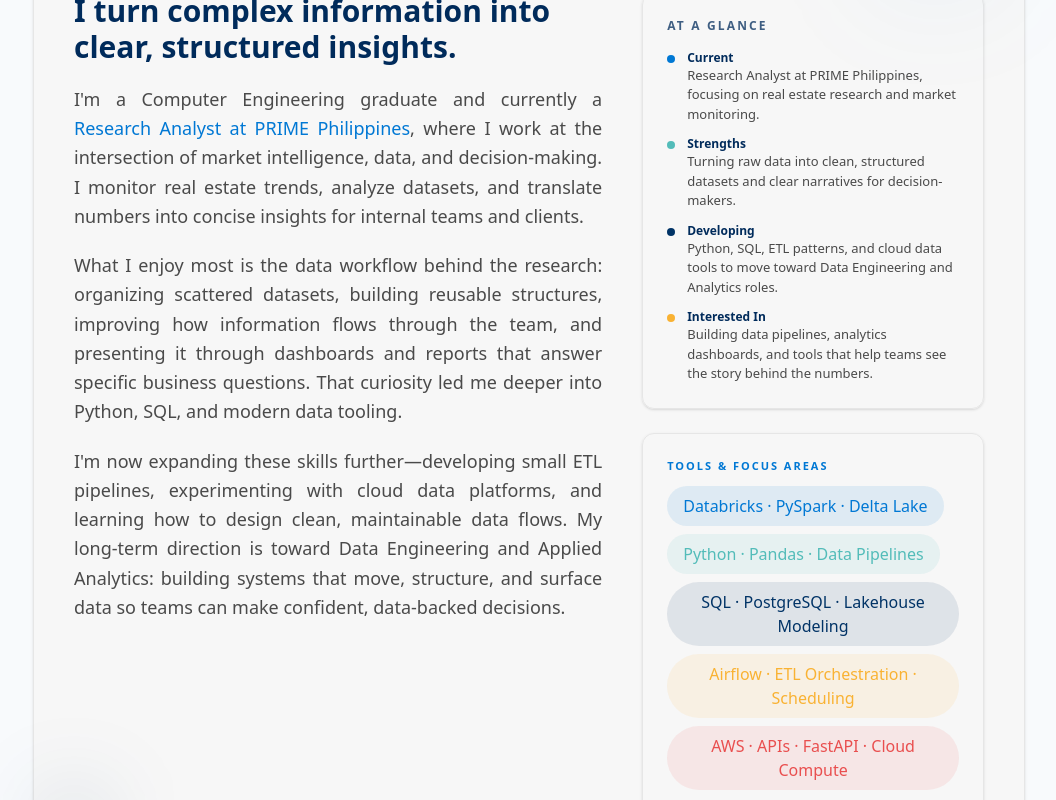
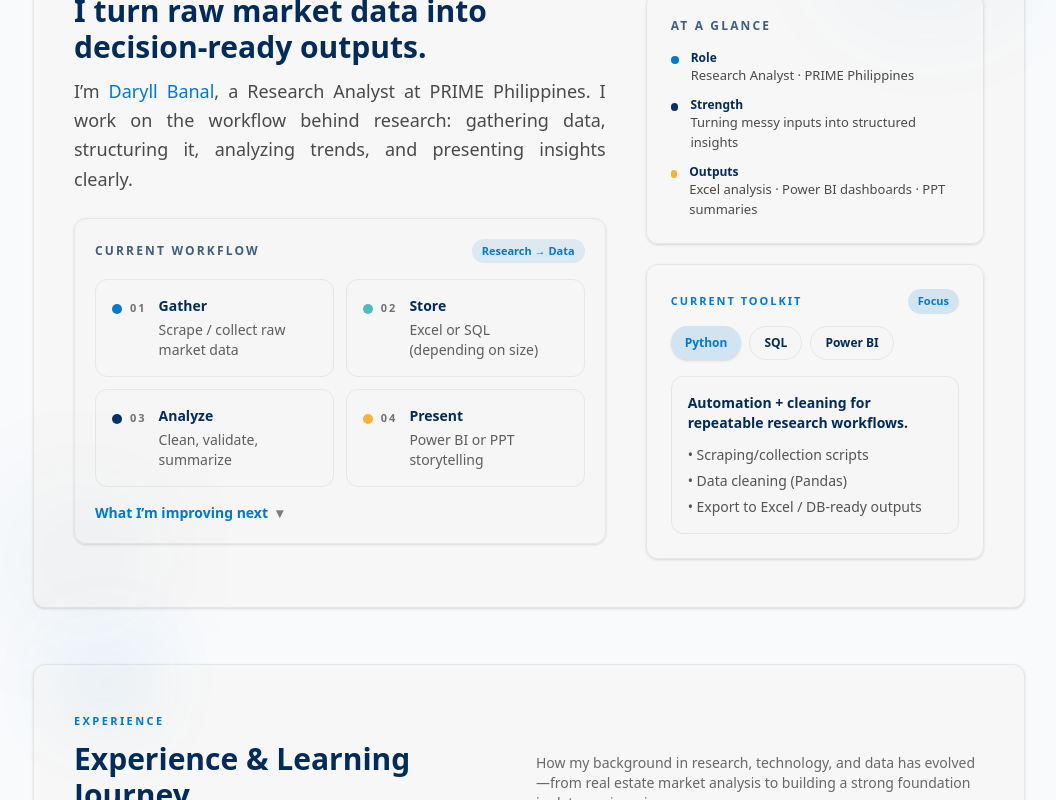
Before and after one commit to DaryllBanal1030/daryll-personal-website, a Next.js app: page / in a window 1280 px wide. Shown: the part 800-1600 px from the top of the page, without its empty margins (111-1167 px from the left). Built offline with nearby package versions, Linux system fonts and the light colour scheme.

Commit message:
refactor: redesign About section with workflow and toolkit tabs

```diff
--- a/components/sections/AboutSection.tsx
+++ b/components/sections/AboutSection.tsx
@@ -1,186 +1,215 @@
-import Section from "@/components/section";
+"use client";
 
-const focus = [
+import { useState } from "react";
+
+type ToolKey = "python" | "sql" | "powerbi";
+
+const TOOL: Record<
+  ToolKey,
   {
-    title: "Real estate research → data",
-    desc: "Turning market research into data pipelines, dashboards, and decision-ready insights.",
+    label: string;
+    tagClass: string;
+    desc: string;
+    bullets: string[];
+  }
+> = {
+  python: {
+    label: "Python",
+    tagClass: "bg-accent5/15 text-accent5 dark:bg-accent1/15 dark:text-accent1",
+    desc: "Automation + cleaning for repeatable research workflows.",
+    bullets: ["Scraping/collection scripts", "Data cleaning (Pandas)", "Export to Excel / DB-ready outputs"],
   },
-  {
-    title: "Lakehouse mindset",
-    desc: "Building projects around modern analytics patterns: ingestion → transformation → modeling → reporting.",
+  sql: {
+    label: "SQL",
+    tagClass: "bg-accent3/15 text-accent3 dark:bg-accent5/15 dark:text-accent5",
+    desc: "Structure datasets so insights are queryable and reusable.",
+    bullets: ["Joins & aggregations", "Validation checks", "Analysis-ready tables for reporting"],
   },
-  {
-    title: "Practical stack",
-    desc: "Python, SQL, Git, and cloud fundamentals — shipping small projects consistently.",
+  powerbi: {
+    label: "Power BI",
+    tagClass: "bg-accent2/15 text-accent2 dark:bg-accent2/15 dark:text-accent2",
+    desc: "Dashboards that summarize market signals for decision-making.",
+    bullets: ["KPI + trend views", "Segment breakdowns", "Stakeholder-ready visuals"],
   },
-  {
-    title: "Career target",
-    desc: "Data Analyst / Data Engineer track, leaning into cloud & engineering foundations.",
-  },
-];
+};
+
+const WORKFLOW = [
+  { step: "01", title: "Gather", desc: "Scrape / collect raw market data", dot: "bg-accent5" },
+  { step: "02", title: "Store", desc: "Excel or SQL (depending on size)", dot: "bg-accent1" },
+  { step: "03", title: "Analyze", desc: "Clean, validate, summarize", dot: "bg-accent3" },
+  { step: "04", title: "Present", desc: "Power BI or PPT storytelling", dot: "bg-accent2" },
+] as const;
 
 export default function AboutSection() {
+  const [active, setActive] = useState<ToolKey>("python");
+
+  const tabBase =
+    "rounded-full px-3.5 py-2 text-xs font-semibold transition focus-visible:outline-none focus-visible:ring-2 focus-visible:ring-accent5/40 dark:focus-visible:ring-accent1/40";
+  const tabInactive =
+    "border border-light2 bg-light1/70 text-dark2 hover:bg-light2 dark:border-dark2 dark:bg-dark1/60 dark:text-light1 dark:hover:bg-dark2";
+  const tabActive = "shadow-sm";
+
   return (
     <section
       id="about"
-  className="relative rounded-xl border border-light2 bg-light1 px-6 py-10 shadow-sm dark:border-dark2 dark:bg-dark1 md:px-10 md:py-12"
+      className="relative rounded-xl border border-light2 bg-light1 px-6 py-10 shadow-sm dark:border-dark2 dark:bg-dark1 md:px-10 md:py-12 scroll-mt-24"
     >
-  {/* Soft accent glows */}
-  <div className="pointer-events-none absolute -top-8 right-10 h-24 w-24 rounded-full bg-accent5/12 blur-3xl dark:bg-accent1/16" />
-  <div className="pointer-events-none absolute bottom-0 left-0 h-20 w-20 rounded-full bg-accent3/10 blur-2xl dark:bg-accent5/20" />
+      {/* Glows */}
+      <div className="pointer-events-none absolute -top-10 right-10 h-28 w-28 rounded-full bg-accent5/12 blur-3xl dark:bg-accent1/16" />
+      <div className="pointer-events-none absolute bottom-0 left-0 h-24 w-24 rounded-full bg-accent3/10 blur-3xl dark:bg-accent5/20" />
 
-  {/* Section label */}
+      {/* Label */}
       <p className="mb-3 text-[11px] font-semibold uppercase tracking-[0.22em] text-accent5 dark:text-accent1">
         About
       </p>
 
-  <div className="grid gap-10 md:grid-cols-[minmax(0,1.7fr)_minmax(0,1.1fr)] md:items-start">
-    {/* LEFT — Narrative */}
-    <div className="space-y-5">
-      <h2 className="text-2xl md:text-3xl font-semibold text-dark2 dark:text-light1">
-        I turn complex information into clear, structured insights.
+      <div className="grid gap-10 md:grid-cols-[minmax(0,1.65fr)_minmax(0,1.05fr)] md:items-start">
+        {/* LEFT */}
+        <div className="space-y-6">
+          {/* Headline */}
+          <div className="space-y-3">
+            <h2 className="text-2xl font-semibold text-dark2 dark:text-light1 md:text-3xl">
+              I turn raw market data into decision-ready outputs.
             </h2>
-
-      <p className="text-base md:text-lg leading-relaxed text-dark1/85 dark:text-light1/80 text-justify">
-        I&apos;m a Computer Engineering graduate and currently a{" "}
+            <p className="text-base leading-relaxed text-dark1/85 dark:text-light1/80 md:text-lg text-justify">
+              I’m{" "}
               <span className="font-medium text-accent5 dark:text-accent1">
-          Research Analyst at PRIME Philippines
+                Daryll Banal
               </span>
-        , where I work at the intersection of market intelligence, data, and
-        decision-making. I monitor real estate trends, analyze datasets, and
-        translate numbers into concise insights for internal teams and clients.
-      </p>
-
-      <p className="text-base md:text-lg leading-relaxed text-dark1/85 dark:text-light1/80 text-justify">
-        What I enjoy most is the{" "}
-        <span className="font-medium">data workflow behind the research</span>:
-        organizing scattered datasets, building reusable structures, improving
-        how information flows through the team, and presenting it through
-        dashboards and reports that answer specific business questions. That
-        curiosity led me deeper into{" "}
-        <span className="font-medium">Python, SQL, and modern data tooling</span>.
-      </p>
-
-      <p className="text-base md:text-lg leading-relaxed text-dark1/85 dark:text-light1/80 text-justify">
-        I&apos;m now expanding these skills further—developing small ETL
-        pipelines, experimenting with cloud data platforms, and learning how to
-        design clean, maintainable data flows. My long-term direction is toward{" "}
-        <span className="font-medium">
-          Data Engineering and Applied Analytics
-        </span>
-        : building systems that move, structure, and surface data so teams can
-        make confident, data-backed decisions.
+              , a Research Analyst at PRIME Philippines. I work on the workflow behind research:
+              gathering data, structuring it, analyzing trends, and presenting insights clearly.
             </p>
           </div>
 
-    {/* RIGHT — Cleaner, more engaging summary */}
-    <aside className="space-y-5 md:space-y-6">
-      {/* At a Glance card */}
-      <article className="group rounded-xl border border-light2 bg-light1/95 p-5 shadow-sm transition hover:-translate-y-1 hover:border-accent5/60 hover:shadow-md dark:border-dark2 dark:bg-dark1/95 dark:hover:border-accent5/70 md:p-6">
+          {/* Workflow card */}
+          <div className="rounded-xl border border-light2 bg-light1/90 p-5 shadow-sm dark:border-dark2 dark:bg-dark1/70">
+            <div className="flex items-center justify-between gap-3">
               <h3 className="text-xs font-semibold uppercase tracking-[0.18em] text-dark2/75 dark:text-light1/70">
-          At a Glance
+                Current workflow
               </h3>
+              <span className="rounded-full bg-accent5/10 px-2.5 py-1 text-[11px] font-semibold text-accent5 dark:bg-accent1/10 dark:text-accent1">
+                Research → Data
+              </span>
+            </div>
+
+            <div className="mt-4 grid gap-3 sm:grid-cols-2">
+              {WORKFLOW.map((w) => (
+                <div
+                  key={w.step}
+                  className="rounded-xl border border-light2 bg-light1/70 p-4 dark:border-dark2 dark:bg-dark1/60"
+                >
+                  <div className="flex items-start gap-3">
+                    <div className="mt-1 flex items-center gap-2">
+                      <span className={`h-2.5 w-2.5 rounded-full ${w.dot}`} />
+                      <span className="text-[11px] font-semibold tracking-[0.18em] text-dark1/65 dark:text-light1/60">
+                        {w.step}
+                      </span>
+                    </div>
+                    <div>
+                      <p className="text-sm font-semibold text-dark2 dark:text-light1">
+                        {w.title}
+                      </p>
+                      <p className="mt-1 text-sm text-dark1/75 dark:text-light1/70">
+                        {w.desc}
+                      </p>
+                    </div>
+                  </div>
+                </div>
+              ))}
+            </div>
+
+            {/* Optional expand */}
+            <details className="group mt-4">
+              <summary className="cursor-pointer list-none text-sm font-semibold text-accent5 dark:text-accent1">
+                <span className="inline-flex items-center gap-2">
+                  What I’m improving next
+                  <span className="text-dark1/60 transition group-open:rotate-180 dark:text-light1/60">
+                    ▾
+                  </span>
+                </span>
+              </summary>
+              <p className="mt-3 text-sm text-dark1/80 dark:text-light1/75 text-justify">
+                I’m making this workflow more repeatable by moving more steps into Python + SQL,
+                reducing manual Excel steps, and packaging insights into dashboards that update faster.
+              </p>
+            </details>
+          </div>
+        </div>
+
+        {/* RIGHT */}
+        <aside className="space-y-5">
+          {/* At a glance */}
+          <article className="rounded-xl border border-light2 bg-light1/95 p-5 shadow-sm dark:border-dark2 dark:bg-dark1/95 md:p-6">
+            <h3 className="text-xs font-semibold uppercase tracking-[0.18em] text-dark2/75 dark:text-light1/70">
+              At a glance
+            </h3>
+
             <div className="mt-4 space-y-3 text-[13px] text-dark1/85 dark:text-light1/80">
               <div className="flex items-start gap-3">
-            <span className="mt-[5px] h-2 w-2 flex-shrink-0 rounded-full bg-accent5" />
+                <span className="mt-[6px] h-2 w-2 rounded-full bg-accent5" />
                 <div>
-              <p className="text-xs font-semibold text-dark2 dark:text-light1">
-                Current
-              </p>
-              <p>
-                Research Analyst at PRIME Philippines, focusing on real estate
-                research and market monitoring.
-              </p>
+                  <p className="text-xs font-semibold text-dark2 dark:text-light1">Role</p>
+                  <p>Research Analyst · PRIME Philippines</p>
                 </div>
               </div>
 
               <div className="flex items-start gap-3">
-            <span className="mt-[5px] h-2 w-2 flex-shrink-0 rounded-full bg-accent1" />
+                <span className="mt-[6px] h-2 w-2 rounded-full bg-accent3" />
                 <div>
-              <p className="text-xs font-semibold text-dark2 dark:text-light1">
-                Strengths
-              </p>
-              <p>
-                Turning raw data into clean, structured datasets and clear
-                narratives for decision-makers.
-              </p>
+                  <p className="text-xs font-semibold text-dark2 dark:text-light1">Strength</p>
+                  <p>Turning messy inputs into structured insights</p>
                 </div>
               </div>
 
               <div className="flex items-start gap-3">
-            <span className="mt-[5px] h-2 w-2 flex-shrink-0 rounded-full bg-accent3" />
+                <span className="mt-[6px] h-2 w-2 rounded-full bg-accent2" />
                 <div>
-              <p className="text-xs font-semibold text-dark2 dark:text-light1">
-                Developing
-              </p>
-              <p>
-                Python, SQL, ETL patterns, and cloud data tools to move toward
-                Data Engineering and Analytics roles.
-              </p>
-            </div>
-          </div>
-
-          <div className="flex items-start gap-3">
-            <span className="mt-[5px] h-2 w-2 flex-shrink-0 rounded-full bg-accent2" />
-            <div>
-              <p className="text-xs font-semibold text-dark2 dark:text-light1">
-                Interested In
-              </p>
-              <p>
-                Building data pipelines, analytics dashboards, and tools that
-                help teams see the story behind the numbers.
-              </p>
+                  <p className="text-xs font-semibold text-dark2 dark:text-light1">Outputs</p>
+                  <p>Excel analysis · Power BI dashboards · PPT summaries</p>
                 </div>
               </div>
             </div>
           </article>
 
-      {/* Tools & focus areas card */}
-      <article className="group rounded-xl border border-light2 bg-light1/95 p-5 shadow-sm transition hover:-translate-y-1 hover:border-accent5/60 hover:shadow-md dark:border-dark2 dark:bg-dark1/95 dark:hover:border-accent5/70 md:p-6">
-        <p className="mb-3 text-[11px] font-semibold uppercase tracking-[0.18em] text-accent5 dark:text-accent1">
-          Tools & Focus Areas
+          {/* Toolkit tabs */}
+          <article className="rounded-xl border border-light2 bg-light1/95 p-5 shadow-sm dark:border-dark2 dark:bg-dark1/95 md:p-6">
+            <div className="flex items-center justify-between gap-3">
+              <p className="text-[11px] font-semibold uppercase tracking-[0.18em] text-accent5 dark:text-accent1">
+                Current toolkit
               </p>
-        <div className="flex flex-wrap gap-2">
-          <span
-  className="inline-flex items-center justify-center rounded-full
-             bg-accent5/10 px-4 py-2 font-medium text-accent5
-             text-center min-w-[200px]"
+              <span className={`rounded-full px-2.5 py-1 text-[11px] font-semibold ${TOOL[active].tagClass}`}>
+                Focus
+              </span>
+            </div>
+
+            {/* Tabs */}
+            <div className="mt-3 flex flex-wrap gap-2">
+              {(["python", "sql", "powerbi"] as ToolKey[]).map((k) => (
+                <button
+                  key={k}
+                  type="button"
+                  onClick={() => setActive(k)}
+                  className={[
+                    tabBase,
+                    active === k ? `${TOOL[k].tagClass} ${tabActive}` : tabInactive,
+                  ].join(" ")}
                 >
-  Databricks · PySpark · Delta Lake
-</span>
+                  {TOOL[k].label}
+                </button>
+              ))}
+            </div>
 
-<span
-  className="inline-flex items-center justify-center rounded-full
-             bg-accent1/10 px-4 py-2 font-medium text-accent1
-             text-center min-w-[200px]"
->
-  Python · Pandas · Data Pipelines
-</span>
+            {/* Panel */}
+            <div className="mt-4 rounded-xl border border-light2 bg-light1/70 p-4 dark:border-dark2 dark:bg-dark1/60">
+              <p className="text-sm font-semibold text-dark2 dark:text-light1">
+                {TOOL[active].desc}
+              </p>
 
-<span
-  className="inline-flex items-center justify-center rounded-full
-             bg-accent3/10 px-4 py-2 font-medium text-accent3
-             text-center min-w-[200px]"
->
-  SQL · PostgreSQL · Lakehouse Modeling
-</span>
-
-<span
-  className="inline-flex items-center justify-center rounded-full
-             bg-accent2/10 px-4 py-2 font-medium text-accent2
-             text-center min-w-[200px]"
->
-  Airflow · ETL Orchestration · Scheduling
-</span>
-
-<span
-  className="inline-flex items-center justify-center rounded-full
-             bg-accent4/10 px-4 py-2 font-medium text-accent4
-             text-center min-w-[200px]"
->
-  AWS · APIs · FastAPI · Cloud Compute
-</span>
-
+              <ul className="mt-3 space-y-1.5 text-sm text-dark1/80 dark:text-light1/75">
+                {TOOL[active].bullets.map((b) => (
+                  <li key={b}>• {b}</li>
+                ))}
+              </ul>
             </div>
           </article>
         </aside>
--- a/components/sections/ContactSection.tsx
+++ b/components/sections/ContactSection.tsx
@@ -2,7 +2,7 @@ export default function ContactSection() {
   return (
     <section
   id="contact"
-  className="relative rounded-xl border border-light2 bg-light1 px-6 py-10 shadow-sm dark:border-dark2 dark:bg-dark1 md:px-10 md:py-12"
+  className="relative rounded-xl border border-light2 bg-light1 px-6 py-10 shadow-sm dark:border-dark2 dark:bg-dark1 md:px-10 md:py-12  scroll-mt-24"
 >
   {/* Soft accent glow */}
   <div className="pointer-events-none absolute -top-6 left-10 h-20 w-20 rounded-full bg-accent5/12 blur-2xl dark:bg-accent1/16" />
--- a/components/sections/ExperienceSection.tsx
+++ b/components/sections/ExperienceSection.tsx
@@ -2,7 +2,7 @@ export default function ExperienceSection() {
   return (
     <section
   id="experience"
-  className="relative rounded-xl border border-light2 bg-light1 px-6 py-10 shadow-sm dark:border-dark2 dark:bg-dark1 md:px-10 md:py-12"
+  className="relative rounded-xl border border-light2 bg-light1 px-6 py-10 shadow-sm dark:border-dark2 dark:bg-dark1 md:px-10 md:py-12 scroll-mt-24"
 >
   {/* Soft accent glow */}
   <div className="pointer-events-none absolute -top-6 left-8 h-20 w-20 rounded-full bg-accent5/10 blur-2xl dark:bg-accent1/14" />
--- a/components/sections/ProjectsSection.tsx
+++ b/components/sections/ProjectsSection.tsx
@@ -2,7 +2,7 @@ export default function ProjectsSection() {
   return (
     <section
   id="projects"
-  className="relative rounded-xl border border-light2 bg-light1 px-6 py-10 shadow-sm dark:border-dark2 dark:bg-dark1 md:px-10 md:py-12"
+  className="relative rounded-xl border border-light2 bg-light1 px-6 py-10 shadow-sm dark:border-dark2 dark:bg-dark1 md:px-10 md:py-12 scroll-mt-24"
 >
   {/* Soft accent glow */}
   <div className="pointer-events-none absolute -top-6 right-10 h-20 w-20 rounded-full bg-accent2/14 blur-2xl dark:bg-accent5/18" />
--- a/components/sections/SkillsSection.tsx
+++ b/components/sections/SkillsSection.tsx
@@ -2,7 +2,7 @@ export default function SkillsSection() {
   return (
     <section
   id="skills"
-  className="relative rounded-xl border border-light2 bg-light1 px-6 py-10 shadow-sm dark:border-dark2 dark:bg-dark1 md:px-10 md:py-12"
+  className="relative rounded-xl border border-light2 bg-light1 px-6 py-10 shadow-sm dark:border-dark2 dark:bg-dark1 md:px-10 md:py-12 scroll-mt-24"
 >
   {/* Soft accent glow */}
   <div className="pointer-events-none absolute -top-6 right-10 h-20 w-20 rounded-full bg-accent1/12 blur-2xl dark:bg-accent5/16" />
```
Lines whose indentation alone changed are shown as unchanged.
